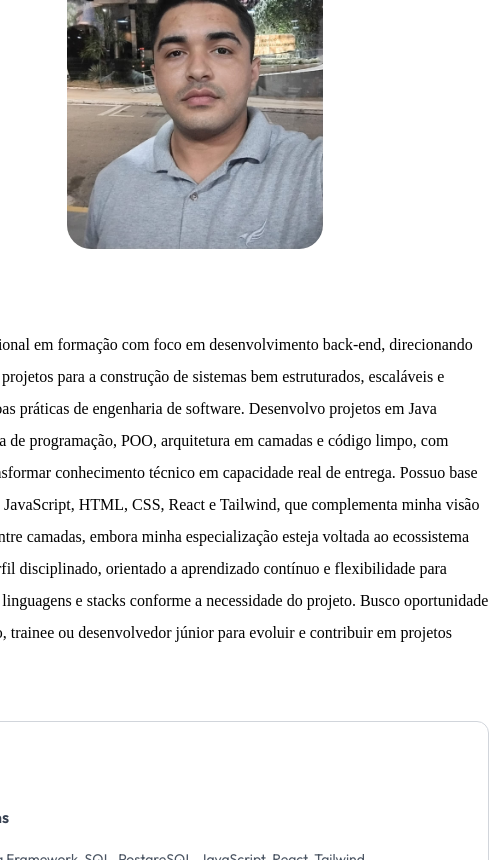
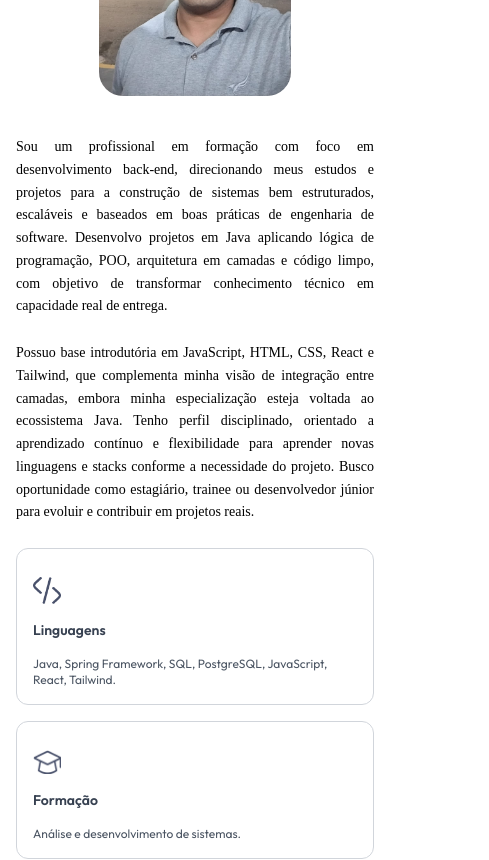
Before and after one commit to Aylan-Moura/Portifolio, a React (Vite) app: page / in a window 390 px wide. Shown: the part 1140-2000 px from the top of the page, 489 px wide, since content can reach past the window. Built offline with nearby package versions, Linux system fonts and the light colour scheme; a web font is replaced by a local one.

Commit message:
refatoração

```diff
--- a/src/components/About.jsx
+++ b/src/components/About.jsx
@@ -10,7 +10,6 @@ export default function About() {
         { name: 'docker', icon: './assets/docker.png', },
         { name: 'kubernetes', icon: './assets/kubernetes.png', },
         { name: 'aws', icon: './assets/aws.png', },
-
     ];
 
     const data = [
@@ -33,41 +32,42 @@ export default function About() {
             description: 'Mais de 5 projetos construidos.',
         },
     ];
+
     return (
-        <div id="about" className="w-full px-[12%] py-10 scroll-mt-20">
-            <h4 className="text-center mb-2 text-lg font-Ovo">Introdução</h4>
-            <h2 className="text-center text-5xl font-Ovo">Sobre mim</h2>
+        <div id="about" className="w-full px-4 sm:px-[8%] lg:px-[12%] py-10 scroll-mt-20">
+            <h4 className="text-center mb-2 text-sm sm:text-base lg:text-lg font-Ovo">Introdução</h4>
+            <h2 className="text-center text-xl sm:text-3xl lg:text-5xl font-Ovo">Sobre mim</h2>
 
-            <div className="flex w-full flex-col lg:flex-row items-center gap-20 my-20">
+            <div className="flex w-full flex-col lg:flex-row items-center gap-10 lg:gap-20 my-10 lg:my-20">
                 <div className="max-w-max mx-auto relative">
-                    <img src='./assets/user-image.png' alt="" className="w-64 sm:w-80 rounded-3xl max-w-none" />
+                    <img src='./assets/user-image.png' alt="" className="w-48 sm:w-64 lg:w-80 rounded-3xl max-w-none" />
+                </div>
+                <div className="flex flex-col min-w-0 w-full">
+                    <p className="mb-6 text-justify text-sm sm:text-base lg:text-lg leading-relaxed font-Ovo">
+                        Sou um profissional em formação com foco em desenvolvimento back-end, direcionando meus estudos e projetos para a construção de sistemas bem estruturados, escaláveis e baseados em boas práticas de engenharia de software. Desenvolvo projetos em Java aplicando lógica de programação, POO, arquitetura em camadas e código limpo, com objetivo de transformar conhecimento técnico em capacidade real de entrega.
+                    </p>
 
-                    {/*<div className="bg-white w-1/2 aspect-square absolute right-0 bottom-0 rounded-full translate-x-1/4 translate-y-1/3 shadow-[0_4px_55px_rgba(149,0,162,0.15)] flex items-center justify-center">
-                        <img src="./assets/circular-text.png" alt="" className="w-full animate-spin_slow" />
-                        <img src="./assets/dev-icon.png" alt="" className="w-1/4 absolute top-1/2 left-1/2 -translate-x-1/2 -translate-y-1/2" />
-                    </div>*/}
-                </div>
-                <div className="flex-1">
-                    <p className="mb-10 max-w-none font-Ovo">Sou um profissional em formação com foco em desenvolvimento back-end, direcionando meus estudos e projetos para a construção de sistemas bem estruturados, escaláveis e baseados em boas práticas de engenharia de software. Desenvolvo projetos em Java aplicando lógica de programação, POO, arquitetura em camadas e código limpo, com objetivo de transformar conhecimento técnico em capacidade real de entrega.
+                    <p className="mb-6 text-justify text-sm sm:text-base lg:text-lg leading-relaxed font-Ovo">
+                        Possuo base introdutória em JavaScript, HTML, CSS, React e Tailwind, que complementa minha visão de integração entre camadas, embora minha especialização esteja voltada ao ecossistema Java. Tenho perfil disciplinado, orientado a aprendizado contínuo e flexibilidade para aprender novas linguagens e stacks conforme a necessidade do projeto. Busco oportunidade como estagiário, trainee ou desenvolvedor júnior para evoluir e contribuir em projetos reais.
+                    </p>
 
-                                                             Possuo base introdutória em JavaScript, HTML, CSS, React e Tailwind, que complementa minha visão de integração entre camadas, embora minha especialização esteja voltada ao ecossistema Java. Tenho perfil disciplinado, orientado a aprendizado contínuo e flexibilidade para aprender novas linguagens e stacks conforme a necessidade do projeto. Busco oportunidade como estagiário, trainee ou desenvolvedor júnior para evoluir e contribuir em projetos reais.</p>
-
-                    <ul className="grid grid-cols-1 sm:grid-cols-3 gap-6 max-w-2xl">
+                    <ul className="grid grid-cols-1 sm:grid-cols-3 gap-4 lg:gap-6 max-w-2xl">
                         {data.map((data) => (
-                            <li key={data.name} className="border border-gray-300 dark:border-white/30 rounded-xl p-6 cursor-pointer hover:bg-lightHover hover:-translate-y-1 duration-500 hover:shadow-black dark:hover:shadow-white/80 dark:hover:bg-darkHover/50">
+                            <li key={data.name} className="border border-gray-300 dark:border-white/30 rounded-xl p-4 lg:p-6 cursor-pointer hover:bg-lightHover hover:-translate-y-1 duration-500 hover:shadow-black dark:hover:shadow-white/80 dark:hover:bg-darkHover/50">
                                 <img src={data.icon1} alt="" className="w-7 mt-3 dark:hidden" />
                                 <img src={data.icon2} alt="" className="w-7 mt-3 hidden dark:block" />
-                                <h3 className="my-4 font-semibold text-gray-700 dark:text-white">{data.name}</h3>
-                                <p className="text-gray-600 text-sm dark:text-white/80">{data.description}</p>
+                                <h3 className="my-4 font-semibold text-sm sm:text-base text-gray-700 dark:text-white">{data.name}</h3>
+                                <p className="text-gray-600 text-xs sm:text-sm dark:text-white/80">{data.description}</p>
                             </li>
                         ))}
                     </ul>
-                    <h4 className="my-6 text-gray-700 font-Ovo dark:text-white/80">Ferramentas que eu uso.</h4>
 
-                    <ul className="flex items-center gap-3 sm:gap-5">
+                    <h4 className="my-6 text-sm sm:text-base text-gray-700 font-Ovo dark:text-white/80">Ferramentas que eu uso.</h4>
+
+                    <ul className="flex items-center gap-3 sm:gap-5 flex-wrap">
                         {tools.map((tool) => (
-                            <li key={tool.name} className="flex items-center justify-center w-12 sm:w-14 aspect-square border border-gray-300 dark:border-white/30 rounded-lg cursor-pointer hover:-translate-y-1 duration-500">
-                                <img src={tool.icon} alt={tool.name} className="w-8 sm:w-10 object-contain" />
+                            <li key={tool.name} className="flex items-center justify-center w-10 sm:w-12 lg:w-14 aspect-square border border-gray-300 dark:border-white/30 rounded-lg cursor-pointer hover:-translate-y-1 duration-500">
+                                <img src={tool.icon} alt={tool.name} className="w-6 sm:w-8 lg:w-10 object-contain" />
                             </li>
                         ))}
                     </ul>
--- a/src/components/Work.jsx
+++ b/src/components/Work.jsx
@@ -4,7 +4,7 @@ export default function Work() {
             name: 'Site institucional',
             icon: './assets/ben.png',
             description: 'Full Stack',
-            link: 'https://lardobenjamim.com.br/',
+            link: 'https://github.com/Aylan-Moura/Site-Institucional?tab=readme-ov-file',
         },
         {
             name: 'CRUD de clientes',
```
